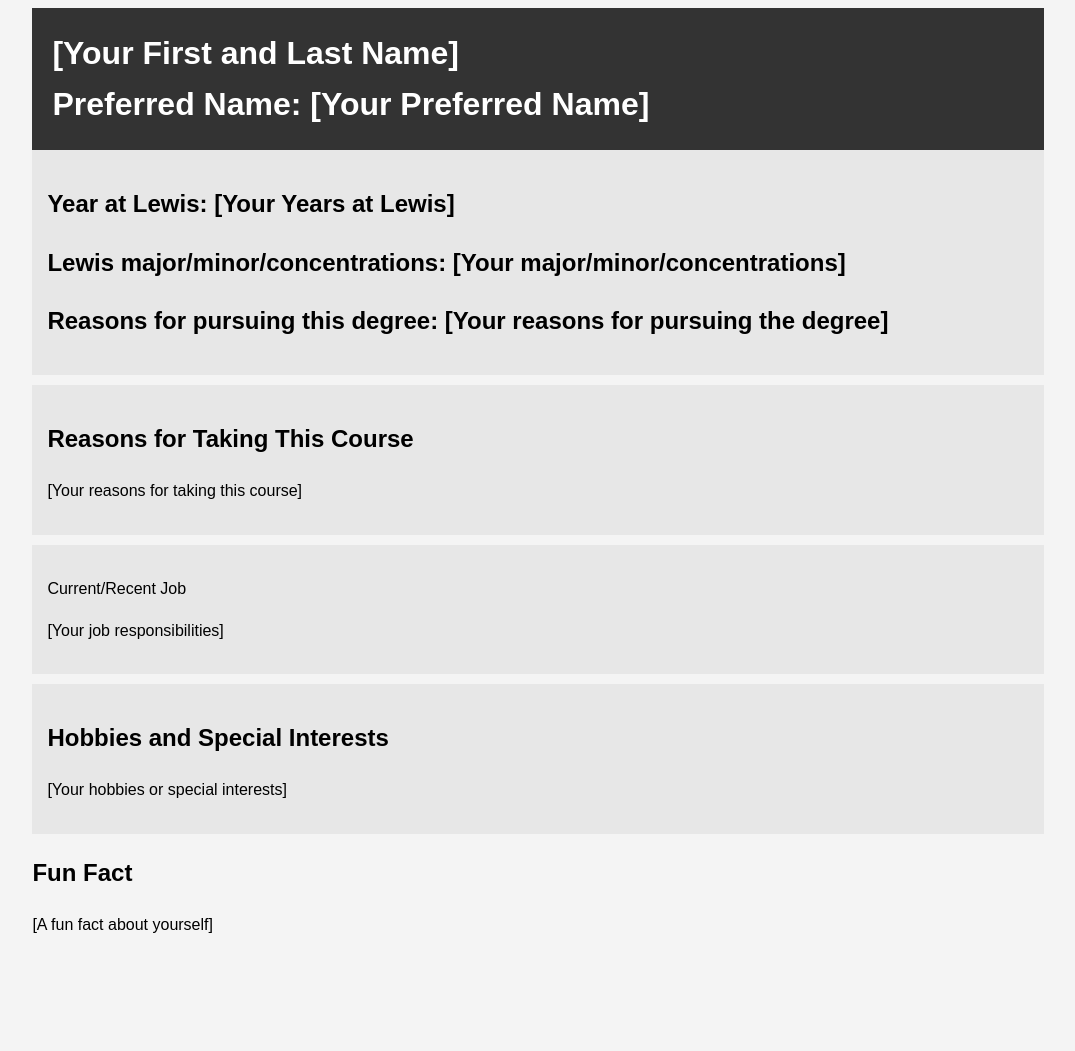
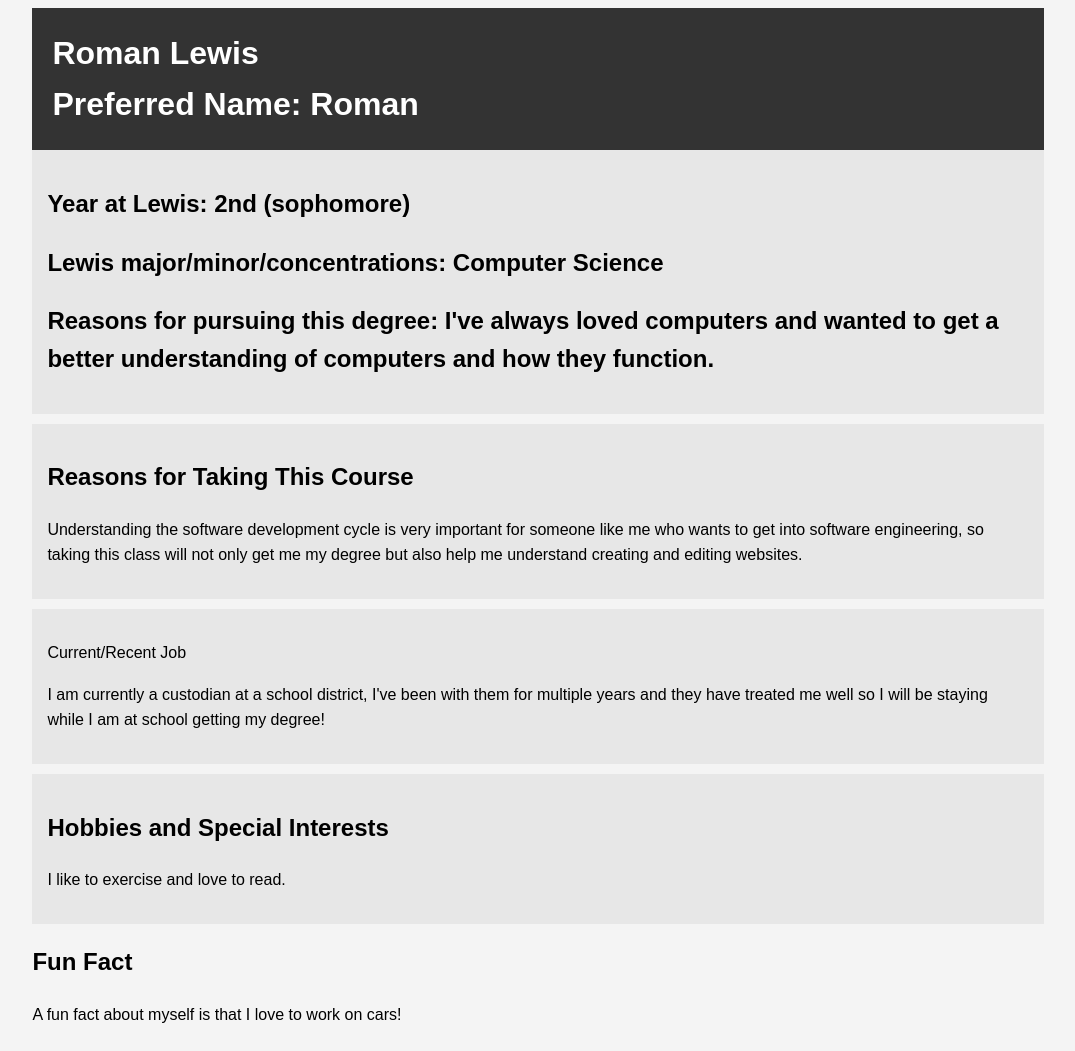
Before and after one commit to rplewi/me, a plain HTML site: page index.html in a window 1280 px wide. Shown: the whole page, without its empty margins (102-1177 px from the left). Before the commit the page ends 962 px from the top, so only its background shows below. Drawn offline with Linux system fonts and the light colour scheme.

Commit message:
Added main content and replaced template text

```diff
--- a/index.html
+++ b/index.html
@@ -31,34 +31,34 @@
 <body>
     <div class="container">
         <header class="main-info">
-            <h1>[Your First and Last Name]</h1>
-            <h1>Preferred Name: [Your Preferred Name]</h1>
+            <h1>Roman Lewis</h1>
+            <h1>Preferred Name: Roman</h1>
         </header>
 
         <section class="lewis">
-			<h2>Year at Lewis: [Your Years at Lewis]</h2>
-			<h2>Lewis major/minor/concentrations: [Your major/minor/concentrations]</h2>
-			<h2>Reasons for pursuing this degree: [Your reasons for pursuing the degree]</h2>
+			<h2>Year at Lewis: 2nd (sophomore)</h2>
+			<h2>Lewis major/minor/concentrations: Computer Science</h2>
+			<h2>Reasons for pursuing this degree: I've always loved computers and wanted to get a better understanding of computers and how they function.</h2>
         </section>
 
 		<section class="course">
             <h2>Reasons for Taking This Course</h2>
-            <p>[Your reasons for taking this course]</p>
+            <p>Understanding the software development cycle is very important for someone like me who wants to get into software engineering, so taking this class will not only get me my degree but also help me understand creating and editing websites.</p>
         </section>
 
 		<section class="job">
             <p>Current/Recent Job</p>
-			<p>[Your job responsibilities]</p>
+			<p>I am currently a custodian at a school district, I've been with them for multiple years and they have treated me well so I will be staying while I am at school getting my degree!</p>
         </section>
 
         <section class="hobbies">
             <h2>Hobbies and Special Interests</h2>
-            <p>[Your hobbies or special interests]</p>
+            <p>I like to exercise and love to read.</p>
         </section>
 
         <section class="fun-fact">
             <h2>Fun Fact</h2>
-            <p>[A fun fact about yourself]</p>
+            <p>A fun fact about myself is that I love to work on cars!</p>
         </section>
     </div>
 </body>
```
